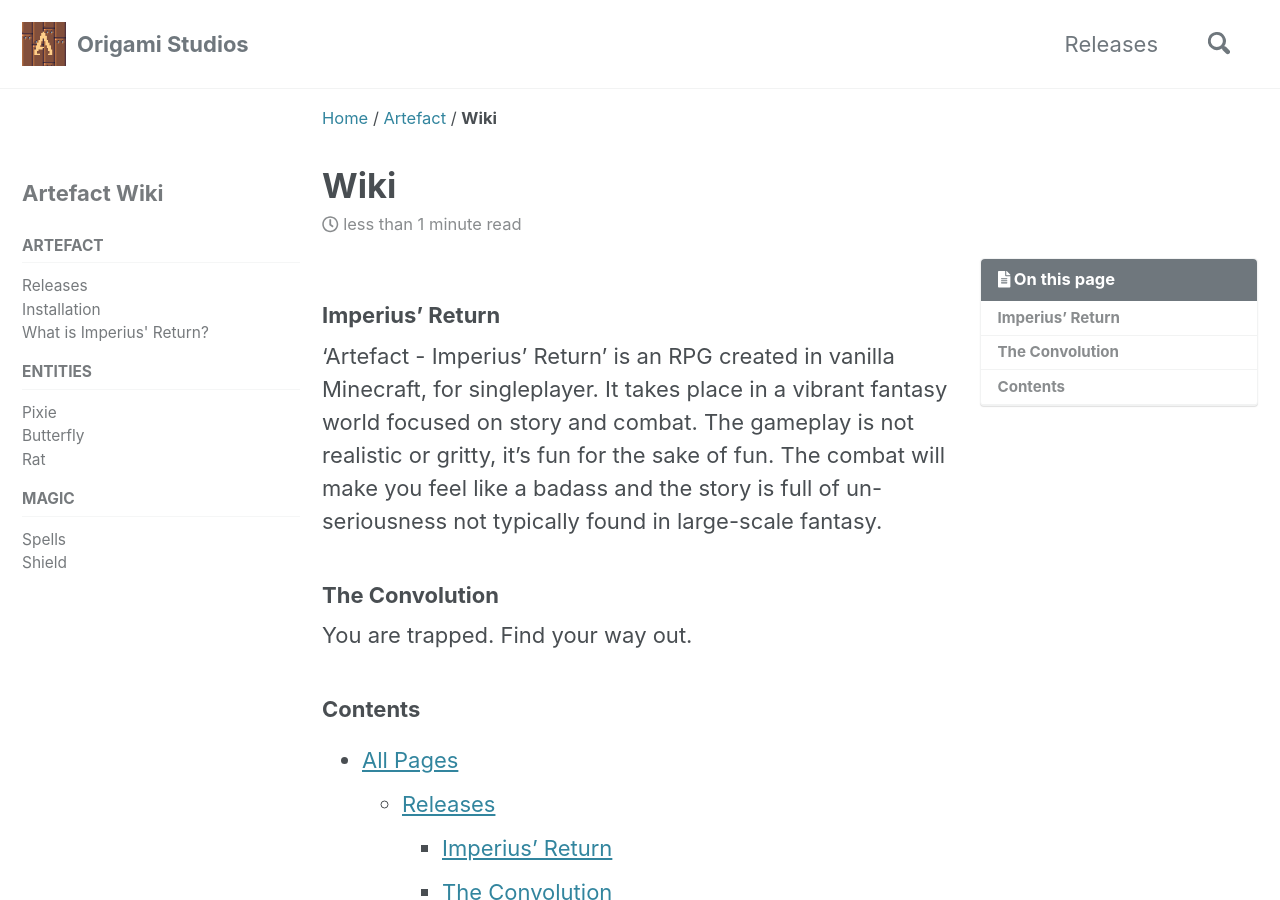
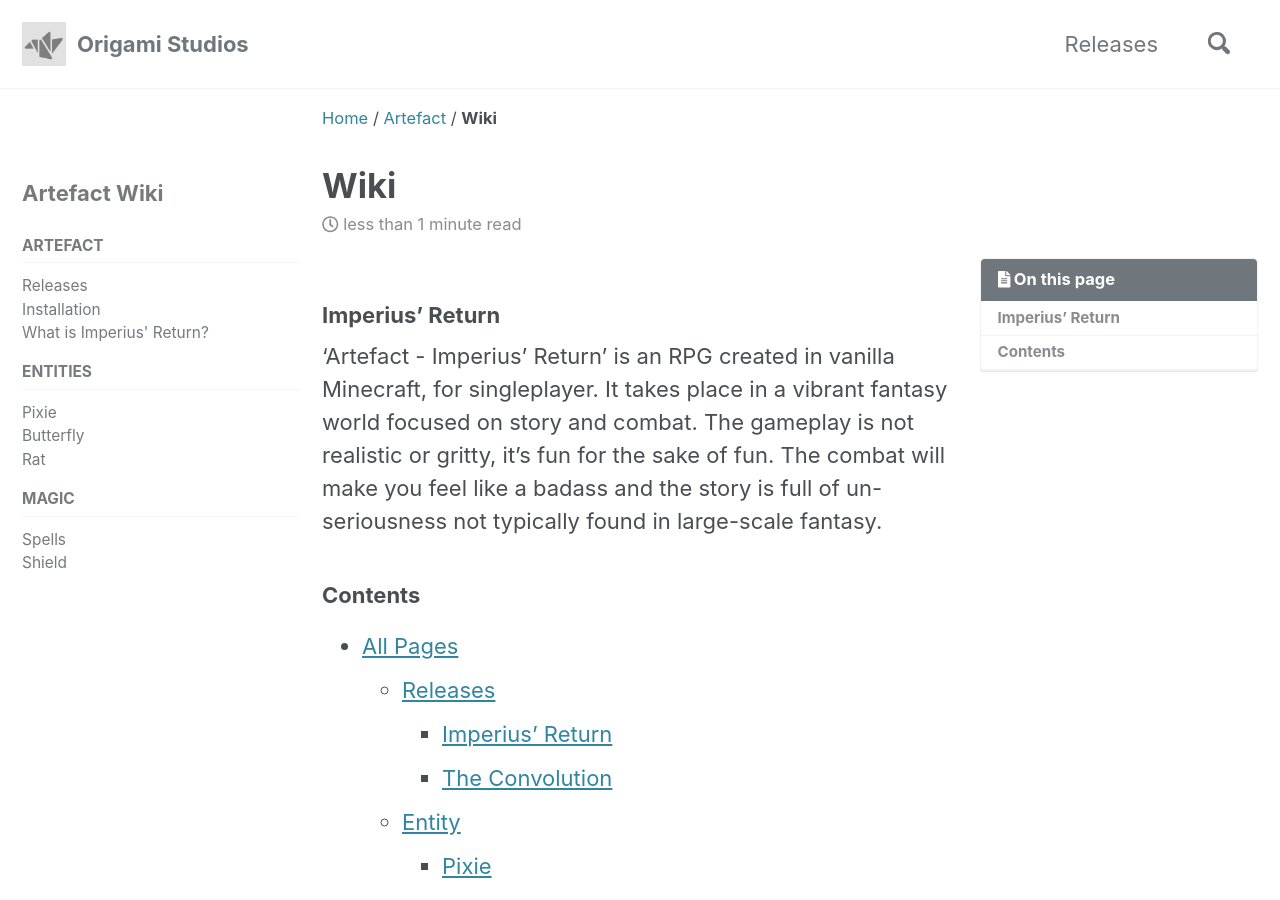
Before and after one commit to origami-games/origami-games.github.io, a Jekyll site: the page built from _posts/artefact/wiki/2019-03-09-root.md, in a window 1280 px wide and 900 px high. Built offline with Jekyll 4.4.1, drawn with Linux system fonts in a browser that asks for light colours; cached includes are drawn as plain includes; nearby versions of some CDN libraries; our own code applies the rules of GitHub Pages for plain Markdown files.

Commit message:
Logo update

```diff
--- a/_config.yml
+++ b/_config.yml
@@ -24,7 +24,7 @@
 baseurl                  : #"/artefact-blog/home"
 repository               : "origamistudio/origamistudio.github.io"
 teaser                   : # path of fallback teaser image, e.g. "/assets/images/500x300.png"
-logo                     : "/assets/images/artefact-big.png"
+logo                     : "/assets/images/logo_image.png"
 masthead_title           : # overrides the website title displayed in the masthead, use " " for no title
 breadcrumbs              : true # true, false (default)
 words_per_minute         : 200
@@ -107,7 +107,7 @@
 # Site Author
 author:
   name             : "Origami Studios Team"
-  avatar           : "/assets/images/artefact-big.png"
+  avatar           : "/assets/images/logo_image.png"
   bio              : ""
   location         : "International"
   email            : "productionsartefact@gmail.com"
--- a/_includes/head/custom.html
+++ b/_includes/head/custom.html
@@ -1 +1 @@
-<link rel="shortcut icon" type="image/x-icon" href="assets/images/artefact.ico">
+<link rel="shortcut icon" type="image/x-icon" href="assets/images/logo_image_favicon.ico">
--- a/_posts/artefact/wiki/2019-03-09-root.md
+++ b/_posts/artefact/wiki/2019-03-09-root.md
@@ -15,9 +15,6 @@
 
 ### Imperius' Return
 ‘Artefact - Imperius’ Return’ is an RPG created in vanilla Minecraft, for singleplayer. It takes place in a vibrant fantasy world focused on story and combat. The gameplay is not realistic or gritty, it’s fun for the sake of fun. The combat will make you feel like a badass and the story is full of un-seriousness not typically found in large-scale fantasy.
-
-### The Convolution
-You are trapped. Find your way out.
 
 ### Contents
 - [All Pages](https://origamistudio.github.io/categories/#wiki)
```
Also changed, not shown: assets/images/andante.png, assets/images/logo_image.ico (added), assets/images/logo_image.png (added), assets/images/logo_image_dark.ico (added), assets/images/logo_image_dark.png (added), assets/images/logo_image_favicon.ico (added), assets/images/unsplash-gallery-image-discord-chat.png, assets/images/unsplash-gallery-image-releases.png.
